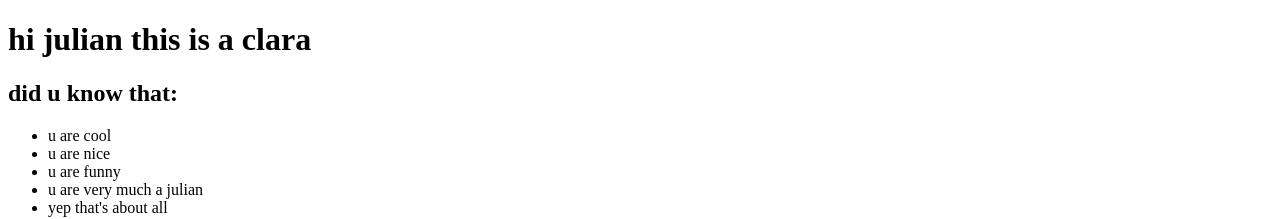
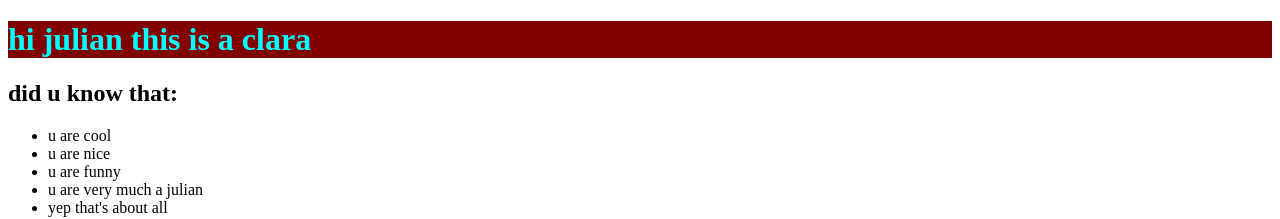
Before and after one commit to claradehlin/f24-hosting-demo, a website: page index.html in a window 1280 px wide. Shown: the top 219 px of the page. Drawn offline with Linux system fonts and the light colour scheme.

Commit message:
more stuff

```diff
--- a/index.html
+++ b/index.html
@@ -5,7 +5,8 @@
   <meta http-equiv="X-UA-Compatible" content="IE=edge">
   <meta name="viewport" content="width=device-width, initial-scale=1.0">
   <title>Heroku Test</title>
-  <like rel="stylesheet" href="./styles.css"
+  <link rel="stylesheet" href="./styles.css"
+  <link rel="stylesheet" href="/css">
 </head>
 <body>
   <h1>hi julian this is a clara</h1>
```
